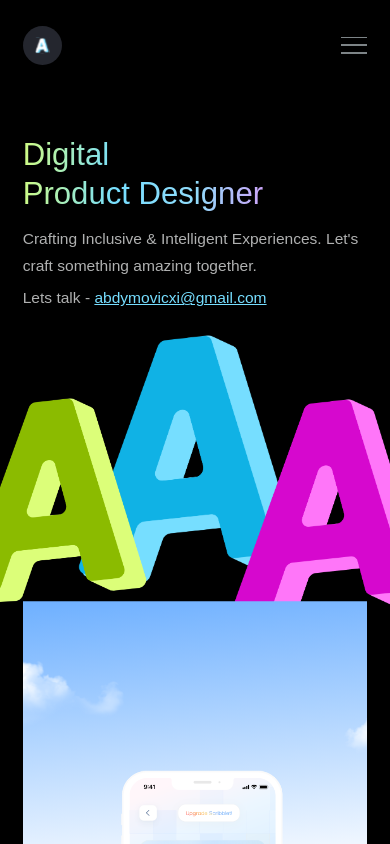
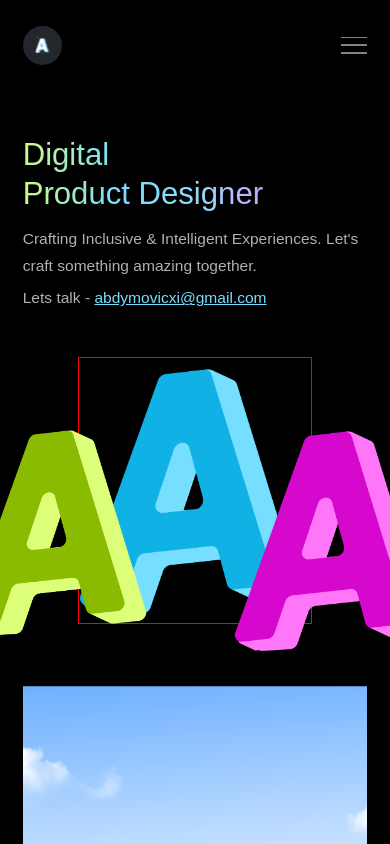
Before and after one commit to cyberkillua/abdyfolio, a React (Vite) app: page / in a window 390 px wide. Shown: the top 844 px of the page. Built offline with nearby package versions, Linux system fonts and the light colour scheme; a web font is replaced by a local one.

Commit message:
fixing background on mobile

```diff
--- a/src/pages/home/home.scss
+++ b/src/pages/home/home.scss
@@ -22,12 +22,11 @@
         justify-content: space-between;
 
         @include respond-to-orientation(portrait) {
-            height: 55vh;
+            height: 65vh;
         }
 
         @include md{
             height: 45vh;
-            // border: 1px solid red;
         }
 
         @include mobile {
@@ -106,7 +105,7 @@
         width: 40%;
 
         @include mobile {
-            top: toRem(600);
+            top: toRem(650);
         }
 
         img {
@@ -127,6 +126,7 @@
     .background-1 {
         align-self: center;
         z-index: 0;
+        border: 1px solid red;
         top: toRem(400);
         width: 60%;
 
@@ -135,7 +135,7 @@
         }
 
         @include mobile {
-            top: toRem(500);
+            top: toRem(550);
         }
 
     }
```
